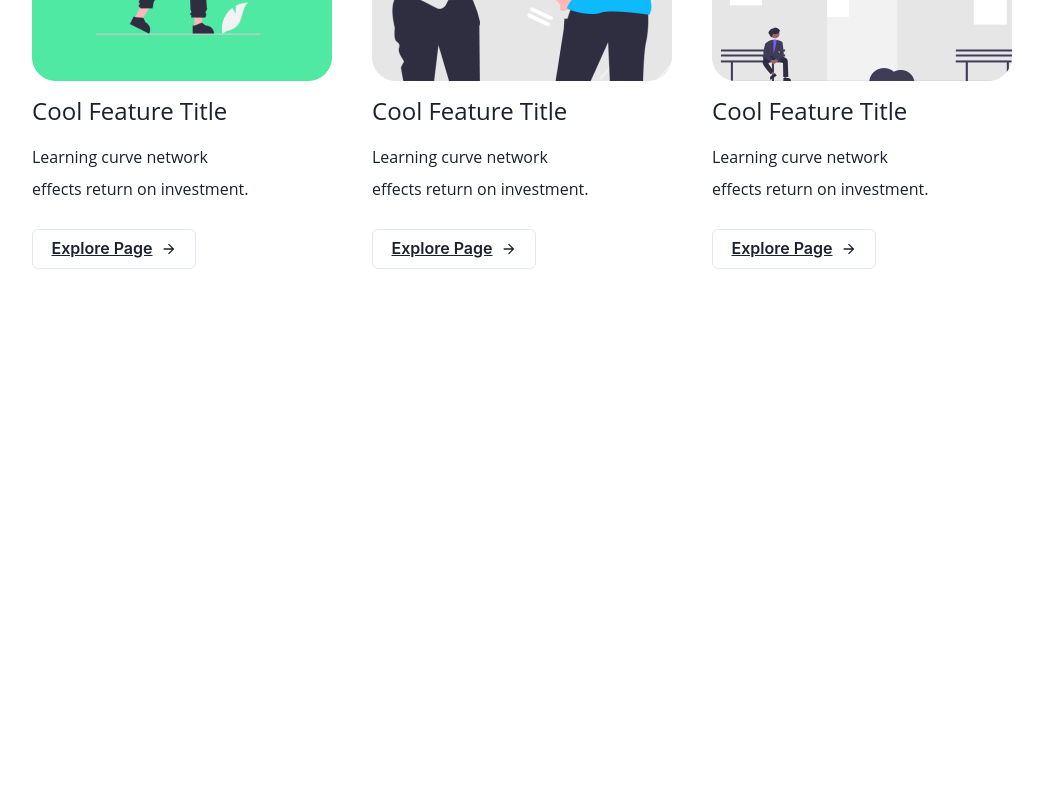
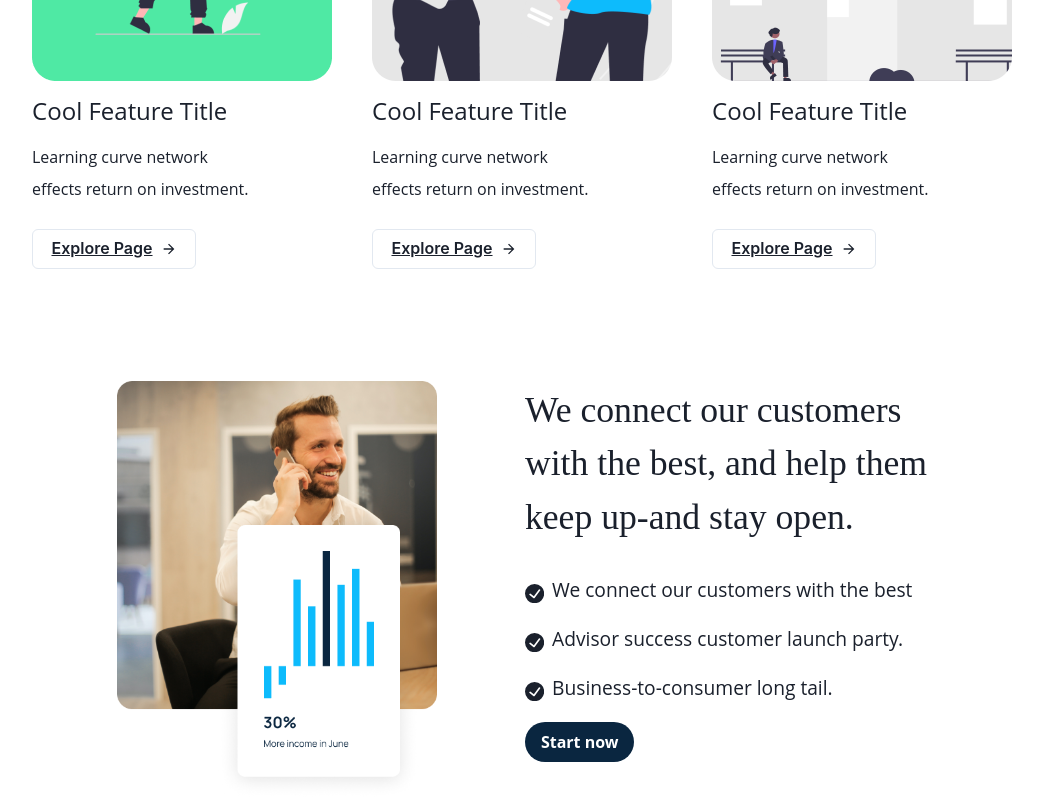
Before and after one commit to jahrulezfrancis/Digital-Marketing-Website-front-end-, a React (Create React App) app: page / in a window 1280 px wide. Shown: the part 1309-2109 px from the top of the page, without its empty margins (118-1161 px from the left). Before the commit the page ends 1610 px from the top, so only its background shows below. Built offline with nearby package versions, Linux system fonts and the light colour scheme.

Commit message:
added second about section

```diff
--- a/src/Components/Pages/About.jsx
+++ b/src/Components/Pages/About.jsx
@@ -1,9 +1,11 @@
-import { Heading, VStack, HStack, Text, Box, Image, ButtonGroup, Button } from '@chakra-ui/react';
+import { Heading, VStack, HStack, Text, Box, Image, Button } from '@chakra-ui/react';
 import React from 'react';
 import SinglePers from "../../Images/single-pers.png";
 import Twopers from "../../Images/two-pers-hand-shake.png";
 import Singleman from "../../Images/man-sitting.png";
-import { ArrowForwardIcon } from '@chakra-ui/icons';
+import MaleWithStats from "../../Images/perswithstats.png"
+import { ArrowForwardIcon, CheckCircleIcon } from '@chakra-ui/icons';
+import { List, ListItem, ListIcon, } from '@chakra-ui/react'
 
 const CardComp = (props) => {
     return (
@@ -43,6 +45,36 @@ export default function AboutSection() {
                     <CardComp image={<Image src={Singleman} />} />
                 </Box>
             </HStack>
+            <HStack width='100%' justify='center' mt='5em'>
+                <Image src={MaleWithStats} alt='' width='80' />
+                <VStack>
+                    <Box ml='5em'>
+                        <Heading fontWeight='400' fontSize='2.23em' fontFamily='Manrope' lineHeight='1.5em'>We connect our customers <br />
+                            with the best, and help them <br />
+                            keep up-and stay open.
+                        </Heading>
+                        <List spacing={5} mt='2em' mb='2.2em'>
+                            <ListItem fontWeight='400' fontSize='1.2em' fontFamily='Open Sans' lineHeight='1.5em'>
+                                <ListIcon as={CheckCircleIcon} color='black.500' />
+                                We connect our customers with the best
+                            </ListItem>
+                            <ListItem fontWeight='400' fontSize='1.2em' fontFamily='Open Sans' lineHeight='1.5em'>
+                                <ListIcon as={CheckCircleIcon} color='black.500' />
+                                Advisor success customer launch party.
+                            </ListItem>
+                            <ListItem fontWeight='400' fontSize='1.2em' fontFamily='Open Sans' lineHeight='1.5em'>
+                                <ListIcon as={CheckCircleIcon} color='black.500' />
+                                Business-to-consumer long tail.
+                            </ListItem>
+                            <ListItem>
+                                <Button _hover={{ background: '#37C8BF' }} fontWeight='700' fontFamily='Open Sans' borderRadius='3em'
+                                    color='#ffffff' variant='solid' bgColor='#0A2640'
+                                >Start now</Button>
+                            </ListItem>
+                        </List>
+                    </Box>
+                </VStack>
+            </HStack>
         </Box>
     )
 }
```
Also changed, not shown: src/Images/perswithstats.png (added).
